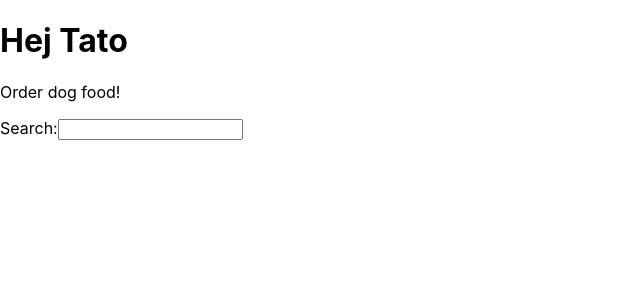
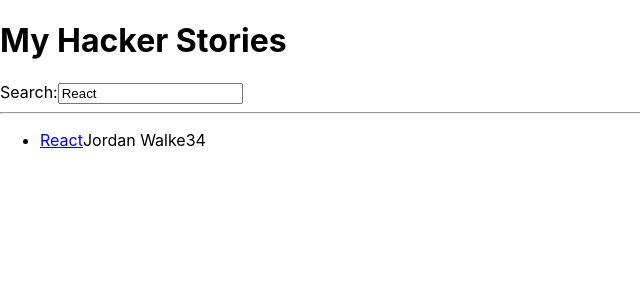
Before and after one commit to AleksandraZosia/hacker-stories, a React (Create React App) app: page / in a window 1280 px wide. Shown: the top 300 px of the page, without its empty margins (0-640 px from the left). Built offline with nearby package versions, Linux system fonts and the light colour scheme.

Commit message:
More steps

```diff
--- a/src/App.js
+++ b/src/App.js
@@ -1,26 +1,83 @@
-const reminder = "Order dog food!";
+import React from "react";
 
-const welcome = {
-  greeting: "Hej",
-  title: "Tato",
+const App = () => {
+  const stories = [
+    {
+      title: "React",
+      url: "https://reactjs.org/",
+      author: "Jordan Walke",
+      num_comments: 3,
+      points: 4,
+      objectID: 0,
+    },
+    {
+      title: "Redux",
+      url: "https://redux.js.org/",
+      author: "Dan Abramov, Andrew Clark",
+      num_comments: 2,
+      points: 5,
+      objectID: 1,
+    },
+    {
+      title: "JQuery",
+      url: "https://jquery.com/",
+      author: "Unknown",
+      num_comments: 2,
+      points: 5,
+      objectID: 2,
+    },
+  ];
+  const [searchTerm, setSearchTerm] = React.useState("React");
+
+  const handleSearch = (event) => setSearchTerm(event.target.value);
+
+  const searchStories = stories.filter((story) =>
+    story.title.toLowerCase().includes(searchTerm.toLowerCase())
+  );
+  return (
+    <div>
+      <h1>My Hacker Stories</h1>
+
+      <Search search={searchTerm} onSearch={handleSearch} />
+
+      <hr />
+      <List list={searchStories} />
+
+      {/* and by the way: that's how you do comments in JSX */}
+    </div>
+  );
 };
 
-const getTitle = function (title) {
-  return title;
-};
+const Search = (props) => (
+  <div>
+    <label htmlFor="search">Search:</label>
+    <input
+      id="search"
+      type="text"
+      value={props.search}
+      onChange={props.onSearch}
+    />
+  </div>
+);
 
-function App() {
-  return (
-    <div>
-      <h1>
-        {" "}
-        {welcome.greeting} {getTitle(welcome.title)}
-      </h1>
-      <p> {reminder}</p>
-      <label htmlFor="search"> Search:</label>
-      <input id="search" type="text" />
-    </div>
-  );
-}
+const List = (props) => (
+  <ul>
+    {props.list.map((el) => (
+      <Item key={el.objectID} el={el} />
+    ))}
+  </ul>
+);
+
+const Item = (props) => (
+  <li key={props.el.objectID}>
+    {" "}
+    <span>
+      <a href={props.el.url}>{props.el.title}</a>
+    </span>
+    <span>{props.el.author}</span>
+    <span>{props.el.num_comments}</span>
+    <span>{props.el.points}</span>
+  </li>
+);
 
 export default App;
```
